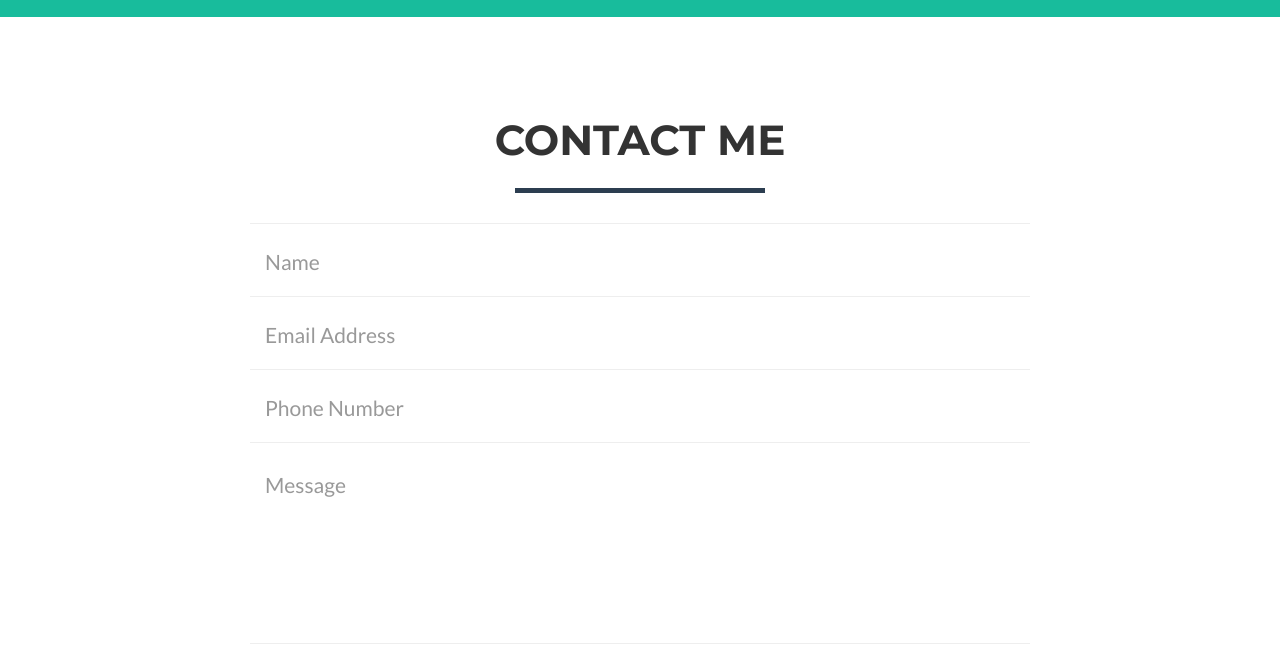
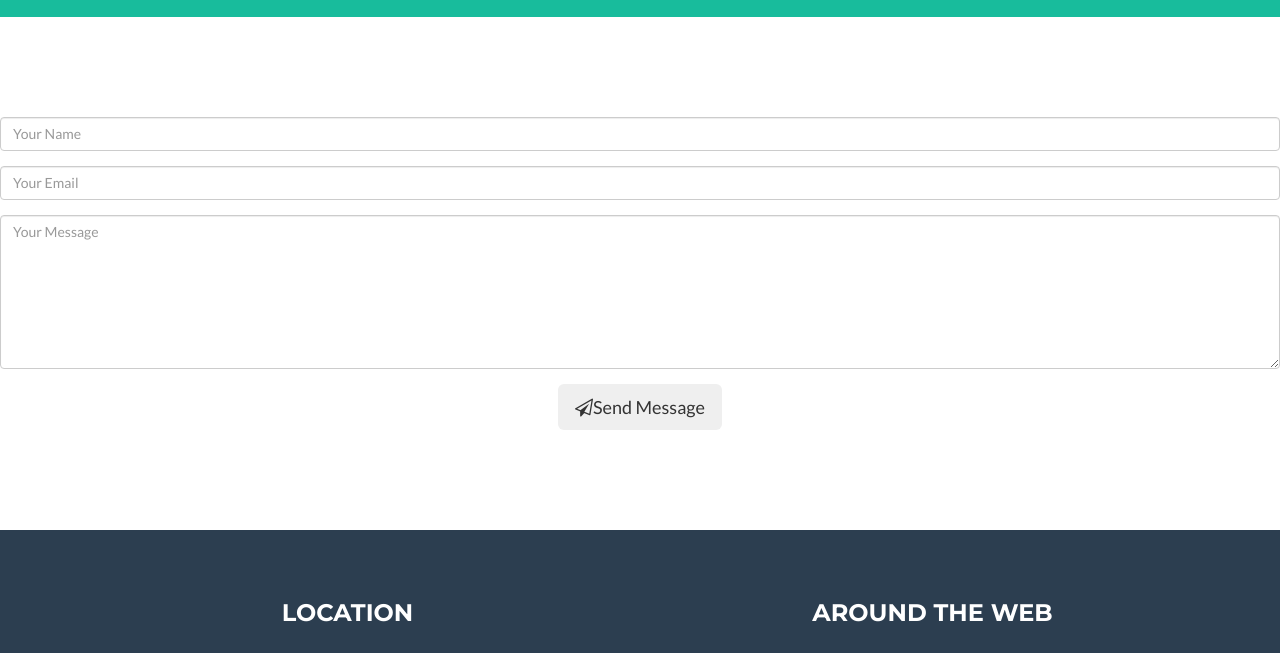
Before and after one commit to aadwilli/aadwilli.github.io, a website: page index.html in a window 1280 px wide. Shown: the part 1810-2463 px from the top of the page. Drawn offline with nearby package versions, Linux system fonts and the light colour scheme.

Commit message:
formspree

```diff
--- a/index.html
+++ b/index.html
@@ -183,55 +183,28 @@
 
     <!-- Contact Section -->
     <section id="contact">
-        <div class="container">
         <div class="row">
-                <div class="col-lg-12 text-center">
-                    <h2>Contact Me</h2>
-                    <hr class="star-primary">
-                </div>
-            </div>
-            <div class="row">
-                <div class="col-lg-8 col-lg-offset-2">
-                    <!-- To configure the contact form email address, go to mail/contact_me.php and update the email address in the PHP file on line 19. -->
-                    <!-- The form should work on most web servers, but if the form is not working you may need to configure your web server differently. -->
-                    <form name="sentMessage" id="contactForm" novalidate>
-                        <div class="row control-group">
-                            <div class="form-group col-xs-12 floating-label-form-group controls">
-                                <label for="name">Name</label>
-                                <input type="text" class="form-control" placeholder="Name" id="name" required data-validation-required-message="Please enter your name.">
+                    <div class="col-md-12">
+
+
+                    <form action="http://formspree.io/aadwilli15@gmail.com" method="POST">
+                        <div class="form-group">
+                            <input type="text" class="form-control" placeholder="Your Name" id="name" required="" data-validation-required-message="Please enter your name" name="name">
                             <p class="help-block text-danger"></p>
                         </div>
-                        </div>
-                        <div class="row control-group">
-                            <div class="form-group col-xs-12 floating-label-form-group controls">
-                                <label for="email">Email Address</label>
-                                <input type="email" class="form-control" placeholder="Email Address" id="email" required data-validation-required-message="Please enter your email address.">
+                        <div class="form-group">
+                            <input type="email" class="form-control" placeholder="Your Email" id="email" required="" data-validation-required-message="Please enter your email" name="_replyto">
                             <p class="help-block text-danger"></p>
                         </div>
-                        </div>
-                        <div class="row control-group">
-                            <div class="form-group col-xs-12 floating-label-form-group controls">
-                                <label for="phone">Phone Number</label>
-                                <input type="tel" class="form-control" placeholder="Phone Number" id="phone" required data-validation-required-message="Please enter your phone number.">
+                        <div class="form-group">
+                                <textarea class="form-control" rows="7" placeholder="Your Message" id="message" required="" data-validation-required-message="Please leave a message" name="message"></textarea>
                             <p class="help-block text-danger"></p>
                         </div>
-                        </div>
-                        <div class="row control-group">
-                            <div class="form-group col-xs-12 floating-label-form-group controls">
-                                <label for="message">Message</label>
-                                <textarea rows="5" class="form-control" placeholder="Message" id="message" required data-validation-required-message="Please enter a message."></textarea>
-                                <p class="help-block text-danger"></p>
-                            </div>
-                        </div>
-                        <br>
+                        <div class="text-center">
                             <div id="success"></div>
-                        <div class="row">
-                            <div class="form-group col-xs-12">
-                                <button type="submit" class="btn btn-success btn-lg">Send</button>
-                            </div>
+                                <button type="submit" class="btn btn-lg btn-black"><i class="fa fa-paper-plane-o" aria-hidden="true"></i>Send Message</button>
                         </div>
                     </form>
-                </div>
                     </div>
                 </div>
     </section>
@@ -249,10 +222,10 @@
                         <h3>Around the Web</h3>
                         <ul class="list-inline">
                             <li>
-                                <a href="#" class="btn-social btn-outline"><span class="sr-only">Linked In</span><i class="fa fa-fw fa-linkedin"></i></a>
+                                <a href="https://www.linkedin.com/in/aaron-williamson-9a57ab144/" class="btn-social btn-outline"><span class="sr-only">Linked In</span><i class="fa fa-fw fa-linkedin"></i></a>
                             </li>
                             <li>
-                                <a href="#" class="btn-social btn-outline"><span class="sr-only">Github</span><i class="fa fa-github" aria-hidden="true"></i></a>
+                                <a href="https://github.com/aadwilli" class="btn-social btn-outline"><span class="sr-only">Github</span><i class="fa fa-github" aria-hidden="true"></i></a>
                             </li>
                         </ul>
                     </div>
```
Lines whose indentation alone changed are shown as unchanged.
